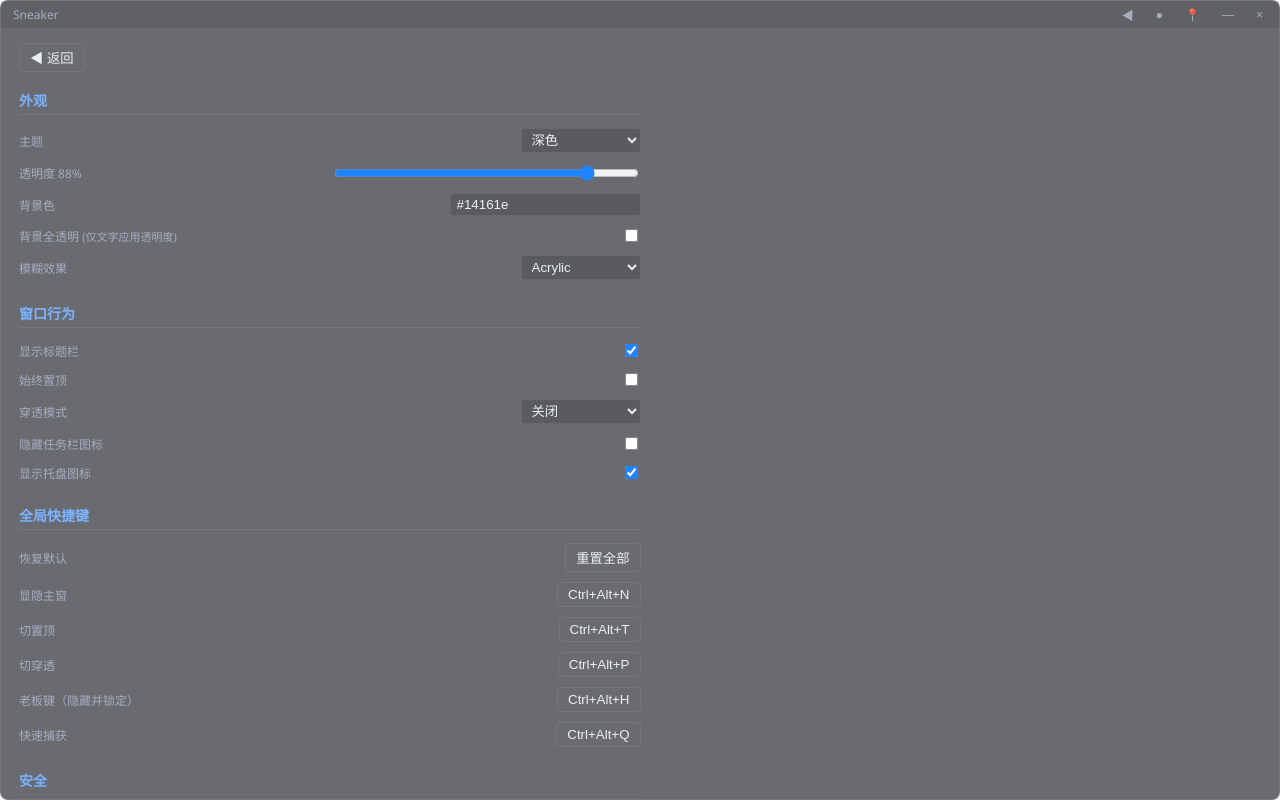
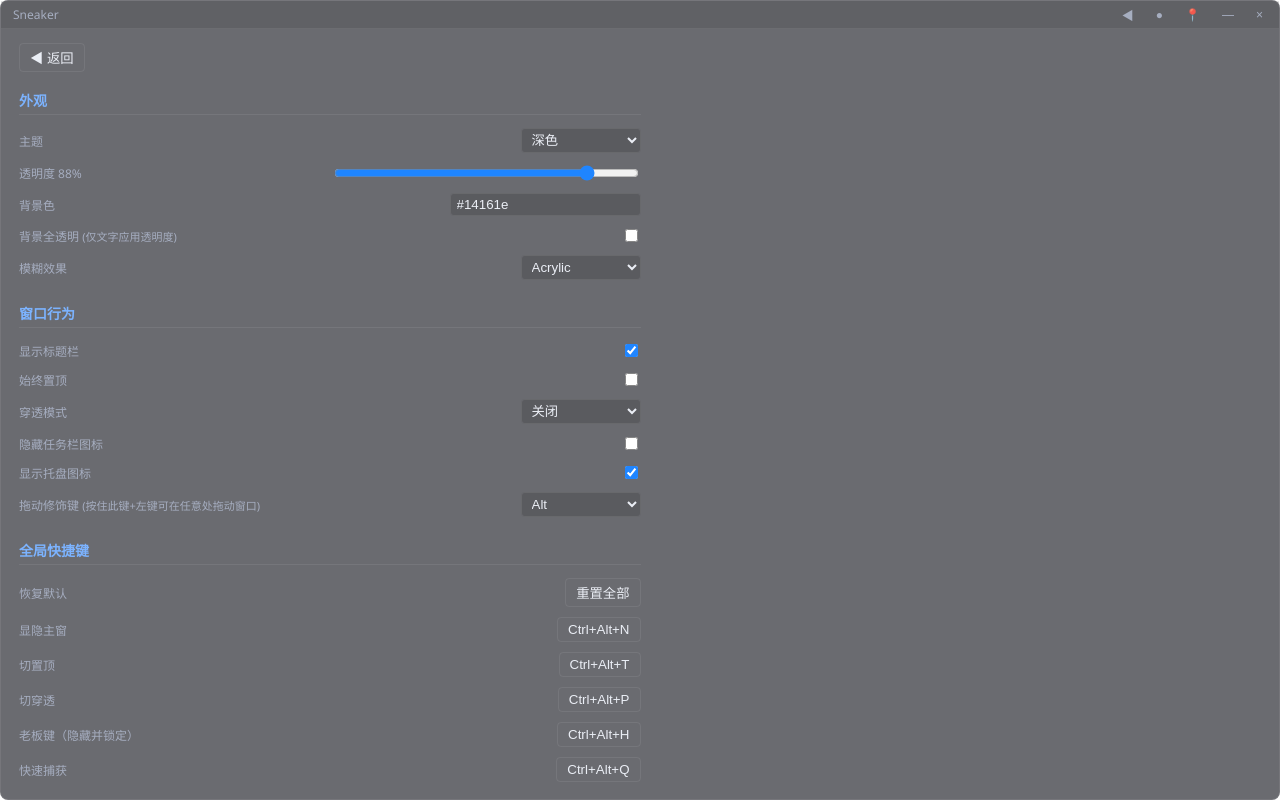
Before and after one commit to Four-TO/Sneaker, a Svelte app: page / in a window 1280 px wide. Both pictures are taken after a click on the button "切换". Built offline with nearby package versions, Linux system fonts and the light colour scheme.

Commit message:
feat: modifier+left-click drag to move window in non-passthrough mode

```diff
--- a/src/App.svelte
+++ b/src/App.svelte
@@ -8,6 +8,7 @@
   import Lock from "./views/Lock.svelte";
   import { listen } from "@tauri-apps/api/event";
   import { getCurrentWebview } from "@tauri-apps/api/webview";
+  import { getCurrentWindow } from "@tauri-apps/api/window";
 
   let view: "main" | "settings" = $state("main");
 
@@ -61,6 +62,22 @@
       document.documentElement.style.setProperty("--bg-solid", e.payload.bgColor);
     });
 
+    // Modifier + left-drag to move window (non-passthrough only)
+    window.addEventListener("mousedown", async (e) => {
+      if (e.button !== 0) return;
+      if ($settings.passthrough === "full") return;
+      const mod = $settings.dragModifier;
+      const pressed =
+        (mod === "Alt" && e.altKey) ||
+        (mod === "Ctrl" && e.ctrlKey) ||
+        (mod === "Shift" && e.shiftKey) ||
+        (mod === "Meta" && e.metaKey);
+      if (!pressed) return;
+      e.preventDefault();
+      e.stopPropagation();
+      try { await getCurrentWindow().startDragging(); } catch {}
+    }, true);
+
     // Hide context menu in production
     document.addEventListener("contextmenu", (e) => {
       const t = e.target as HTMLElement;
--- a/src/lib/store.ts
+++ b/src/lib/store.ts
@@ -30,6 +30,7 @@ export interface Settings {
   notesDir: string;
   showSidebar: boolean;
   transparentBg: boolean;
+  dragModifier: "Alt" | "Ctrl" | "Shift" | "Meta";
 }
 
 export const defaultHotkeys: Hotkey = {
@@ -57,6 +58,7 @@ export const defaultSettings: Settings = {
   notesDir: "",
   showSidebar: true,
   transparentBg: false,
+  dragModifier: "Alt",
 };
 
 export const settings = writable<Settings>({ ...defaultSettings });
--- a/src/views/Settings.svelte
+++ b/src/views/Settings.svelte
@@ -189,6 +189,14 @@
   <div class="row"><label>显示托盘图标</label>
     <input type="checkbox" checked={$settings.showTrayIcon} onchange={(e) => applyTray((e.currentTarget as HTMLInputElement).checked)} />
   </div>
+  <div class="row"><label>拖动修饰键 <span class="hint">(按住此键+左键可在任意处拖动窗口)</span></label>
+    <select value={$settings.dragModifier} onchange={(e) => { const v = (e.currentTarget as HTMLSelectElement).value as any; settings.update(s => ({ ...s, dragModifier: v })); scheduleSave(); }}>
+      <option value="Alt">Alt</option>
+      <option value="Ctrl">Ctrl</option>
+      <option value="Shift">Shift</option>
+      <option value="Meta">Win</option>
+    </select>
+  </div>
 
   <h2>全局快捷键 {capturing ? `(按下组合键为 ${capturing} 赋值，Esc 取消)` : ""}</h2>
   <div class="row"><label>恢复默认</label>
```
Also changed, not shown: 1 other file (tests, documents, lock files or other folders).
